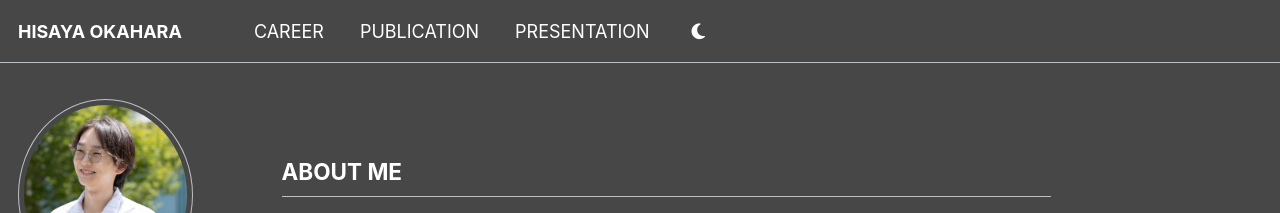
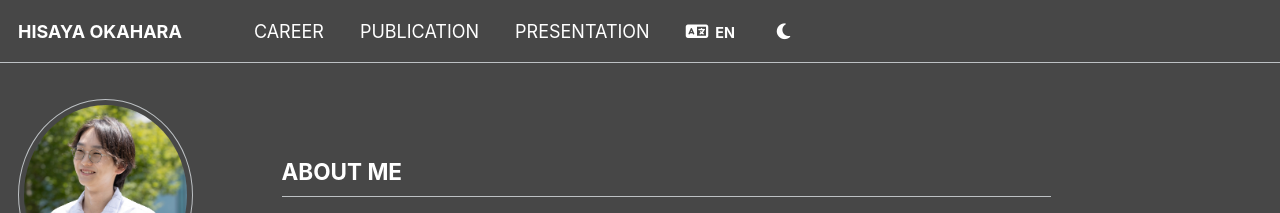
Before and after one commit to h-okahara/h-okahara.github.io, a Jekyll site: the page built from _pages/about.md, in a window 1280 px wide. Shown: the top 213 px of the page. Built offline with Jekyll 4.4.1, drawn with Linux system fonts in a browser that asks for light colours; some web fonts are replaced.

Commit message:
Enhance masthead menu with i18n attributes

```diff
--- a/_includes/masthead.html
+++ b/_includes/masthead.html
@@ -6,17 +6,30 @@
       <nav id="site-nav" class="greedy-nav">
         <button><div class="navicon"></div></button>
         <ul class="visible-links">
-          <li class="masthead__menu-item masthead__menu-item--lg persist"><a href="{{ base_path }}/">{{ site.title }}</a></li>
+          <li class="masthead__menu-item masthead__menu-item--lg persist">
+            <a href="{{ base_path }}/" data-i18n="site_title">{{ site.title }}</a>
+          </li>
+
           {% for link in site.data.navigation.main %}
             {% if link.url contains 'http' %}
               {% assign domain = '' %}
             {% else %}
               {% assign domain = base_path %}
             {% endif %}
-            <li class="masthead__menu-item"><a href="{{ domain }}{{ link.url }}">{{ link.title }}</a></li>
+            <li class="masthead__menu-item">
+              <a href="{{ domain }}{{ link.url }}" data-i18n="nav.{{ link.title | slugify }}">{{ link.title }}</a>
+            </li>
           {% endfor %}
+
+          <li id="lang-toggle" class="masthead__menu-item persist">
+            <a style="cursor: pointer;">
+              <i id="lang-icon" class="fa-solid fa-language" aria-hidden="true"></i>
+              <span id="lang-text" style="font-weight: bold; font-size: 0.8em; margin-left: 2px;">EN</span>
+            </a>
+          </li>
+
           <li id="theme-toggle" class="masthead__menu-item persist tail">
-            <a><i id="theme-icon" class="fa-solid fa-sun" aria-hidden="true" title="toggle theme"></i></a>
+            <a><i id="theme-icon" class="fa-solid fa-sun" aria-hidden="true" data-i18n="theme_toggle_label" title="toggle theme"></i></a>
           </li>
         </ul>
         <ul class="hidden-links hidden"></ul>
```
